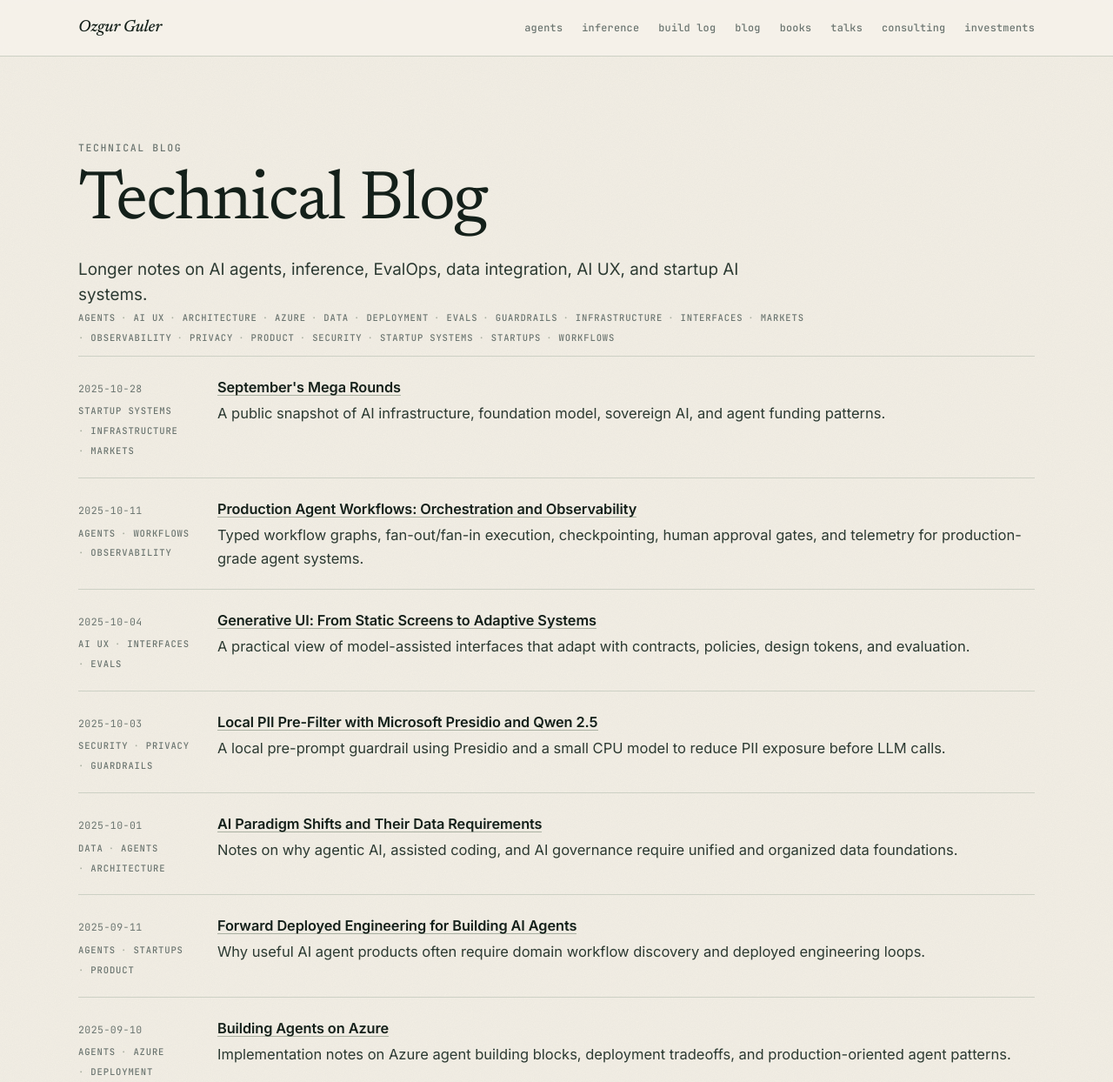
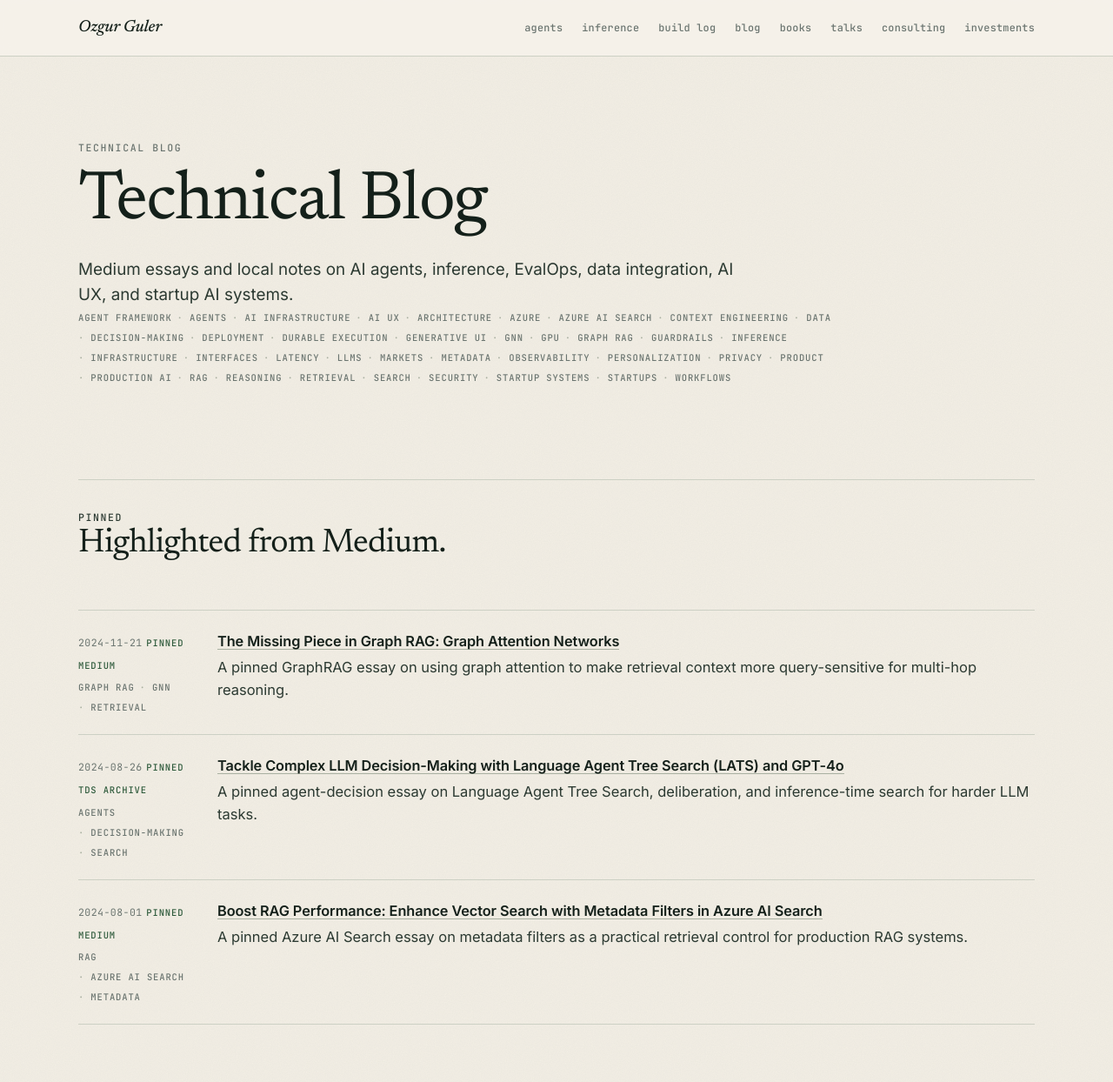
Before and after one commit to ozgurgulerx/ai-prime-directive, an Astro site in the folder site/: page /blog in a window 1280 px wide. Shown: the top 1244 px of the page at 87% size. Built offline with nearby package versions, Linux system fonts and the light colour scheme; Astro itself is replaced by a stand-in of ours.

Commit message:
feat: sync technical blog with Medium posts

```diff
--- a/site/src/components/PostList.astro
+++ b/site/src/components/PostList.astro
@@ -9,6 +9,9 @@ interface Item {
     date: Date;
     summary: string;
     tags: string[];
+    sourceUrl?: string;
+    publication?: string;
+    pinned?: boolean;
   };
 }
 
@@ -19,7 +22,8 @@ interface Props {
 
 const { items, limit } = Astro.props;
 const shown = limit ? items.slice(0, limit) : items;
-const pathFor = (item: Item) => withBase(`${item.collection}/${item.id}/`);
+const pathFor = (item: Item) => item.data.sourceUrl ?? withBase(`${item.collection}/${item.id}/`);
+const isExternal = (item: Item) => pathFor(item).startsWith("http");
 ---
 
 <div class="rows">
@@ -27,12 +31,18 @@ const pathFor = (item: Item) => withBase(`${item.collection}/${item.id}/`);
     <article class="row-card">
       <div>
         <time class="meta" datetime={item.data.date.toISOString()}>{item.data.date.toISOString().slice(0, 10)}</time>
+        {item.data.pinned && <span class="status">Pinned</span>}
+        {item.data.publication && <span class="status">{item.data.publication}</span>}
         <div class="chips">
           {item.data.tags.slice(0, 3).map((tag) => <span class="chip">{tag}</span>)}
         </div>
       </div>
       <div>
-        <h3><a href={pathFor(item)}>{item.data.title}</a></h3>
+        <h3>
+          <a href={pathFor(item)} target={isExternal(item) ? "_blank" : null} rel={isExternal(item) ? "noopener" : null}>
+            {item.data.title}
+          </a>
+        </h3>
         <p>{item.data.summary}</p>
       </div>
     </article>
--- a/site/src/content.config.ts
+++ b/site/src/content.config.ts
@@ -12,6 +12,8 @@ const blog = defineCollection({
     summary: z.string(),
     tags,
     sourceUrl: z.string().optional(),
+    publication: z.string().optional(),
+    pinned: z.boolean().optional(),
   }),
 });
 
--- /dev/null
+++ b/site/src/content/blog/agent-framework-credit-underwriting.md
@@ -0,0 +1,10 @@
+---
+title: "Building Production AI with Microsoft's Agent Framework: Credit Underwriting Case Study"
+date: 2025-10-11
+summary: "Typed workflow graphs, multi-agent fan-out, HITL, telemetry, and UI feedback loops in a credit-underwriting demo."
+tags: ["agents", "agent framework", "production ai"]
+sourceUrl: "https://medium.com/microsoftazure/building-production-ai-with-microsofts-agent-framework-credit-underwriting-case-study-a40d8335d4ed"
+publication: "Microsoft Azure"
+---
+
+Medium case study showing Agent Framework as a typed, observable workflow layer for multi-agent financial-services automation.
--- /dev/null
+++ b/site/src/content/blog/azure-ai-search-metadata-filters.md
@@ -0,0 +1,11 @@
+---
+title: "Boost RAG Performance: Enhance Vector Search with Metadata Filters in Azure AI Search"
+date: 2024-08-01
+summary: "A pinned Azure AI Search essay on metadata filters as a practical retrieval control for production RAG systems."
+tags: ["rag", "azure ai search", "metadata"]
+sourceUrl: "https://medium.com/@343544/improve-rag-performance-with-document-metadata-filters-for-vector-search-on-azureai-3af3bce6708c"
+publication: "Medium"
+pinned: true
+---
+
+Pinned Medium essay on using metadata filters to narrow vector search and improve production RAG retrieval quality.
--- /dev/null
+++ b/site/src/content/blog/building-agent-harnesses-durable-extensions.md
@@ -0,0 +1,10 @@
+---
+title: "Building Agent Harnesses with Microsoft Agent-Framework Durable Extensions"
+date: 2026-04-16
+summary: "How durable runtime contracts bound long-running agent behavior with state, approvals, checkpointing, and recovery."
+tags: ["agents", "azure", "durable execution"]
+sourceUrl: "https://medium.com/microsoftazure/building-agent-harnesses-with-microsoft-agent-framework-durable-extensions-659e0d7afddd"
+publication: "Microsoft Azure"
+---
+
+Medium essay on agent harnesses, Durable Task extensions, approvals, runtime state, and production-grade execution contracts.
--- /dev/null
+++ b/site/src/content/blog/context-engineering-agent-framework-context-provider.md
@@ -0,0 +1,10 @@
+---
+title: "Context Engineering with Microsoft Agent Framework's Context Provider API"
+date: 2025-12-15
+summary: "Context engineering as a bounded prompt-assembly control surface for short-term memory, persistent memory, retrieval, and policy."
+tags: ["agents", "context engineering", "azure"]
+sourceUrl: "https://medium.com/microsoftazure/context-engineering-with-microsoft-agent-frameworks-context-provider-api-dcf083daa8be"
+publication: "Microsoft Azure"
+---
+
+Medium essay on Agent Framework context providers, memory capsules, Mem0, Azure AI Search, and policy-controlled context assembly.
--- /dev/null
+++ b/site/src/content/blog/fixing-sparse-retrieval-raptor.md
@@ -0,0 +1,10 @@
+---
+title: "Fixing Sparse Retrieval with RAPTOR on Azure AI Search"
+date: 2025-11-18
+summary: "A practical RAPTOR pattern for sparse retrieval when relevant context is distributed across many documents."
+tags: ["rag", "azure ai search", "retrieval"]
+sourceUrl: "https://medium.com/microsoftazure/fixing-sparse-retrieval-with-raptor-on-azure-ai-search-4d540dd3bd43"
+publication: "Microsoft Azure"
+---
+
+Medium essay on hierarchical summaries, tree-organized retrieval, and Azure AI Search implementation details for sparse retrieval tasks.
--- a/site/src/content/blog/generative-ui.md
+++ b/site/src/content/blog/generative-ui.md
@@ -1,8 +1,10 @@
 ---
-title: "Generative UI: From Static Screens to Adaptive Systems"
-date: 2025-10-04
-summary: "A practical view of model-assisted interfaces that adapt with contracts, policies, design tokens, and evaluation."
-tags: ["ai ux", "interfaces", "evals"]
+title: "Generative UI"
+date: 2025-10-05
+summary: "Adaptive interface notes on turning user intent and engagement context into typed UI schemas that remain governable."
+tags: ["ai ux", "generative ui", "interfaces"]
+sourceUrl: "https://343544.medium.com/generative-ui-591a6695d084"
+publication: "Medium"
 ---
 
 Generative UI should not mean arbitrary interface generation. It needs contracts, evaluation, policy boundaries, and reusable design primitives that keep adaptive systems legible.
--- /dev/null
+++ b/site/src/content/blog/graph-rag-attention-networks.md
@@ -0,0 +1,11 @@
+---
+title: "The Missing Piece in Graph RAG: Graph Attention Networks"
+date: 2024-11-21
+summary: "A pinned GraphRAG essay on using graph attention to make retrieval context more query-sensitive for multi-hop reasoning."
+tags: ["graph rag", "gnn", "retrieval"]
+sourceUrl: "https://medium.com/@343544/the-missing-piece-in-graph-rag-graph-attention-networks-f50cb9857895"
+publication: "Medium"
+pinned: true
+---
+
+Pinned Medium essay on GraphRAG, graph attention networks, and query-sensitive graph retrieval.
--- /dev/null
+++ b/site/src/content/blog/lats-gpt4o.md
@@ -0,0 +1,11 @@
+---
+title: "Tackle Complex LLM Decision-Making with Language Agent Tree Search (LATS) and GPT-4o"
+date: 2024-08-26
+summary: "A pinned agent-decision essay on Language Agent Tree Search, deliberation, and inference-time search for harder LLM tasks."
+tags: ["agents", "decision-making", "search"]
+sourceUrl: "https://medium.com/data-science/tackle-complex-llm-decision-making-with-language-agent-tree-search-lats-gpt4-o-0bc648c46ea4"
+publication: "TDS Archive"
+pinned: true
+---
+
+Pinned Medium essay on LATS, GPT-4o, and structured search for complex LLM decision-making.
--- /dev/null
+++ b/site/src/content/blog/march-26-ai-funding-infrastructure.md
@@ -0,0 +1,10 @@
+---
+title: "March '26 AI Funding: Infrastructure Up, App Layer Down"
+date: 2026-04-01
+summary: "Market notes on AI capital concentrating around infrastructure, frontier labs, physical AI, and harder technical moats."
+tags: ["markets", "ai infrastructure", "startups"]
+sourceUrl: "https://medium.com/microsoftazure/march-26-ai-funding-infrastructure-up-app-layer-down-9b2af2ede81d"
+publication: "Microsoft Azure"
+---
+
+Medium essay tracking March 2026 AI funding patterns across infrastructure, application-layer startups, and technical bottlenecks.
--- /dev/null
+++ b/site/src/content/blog/rag-shifts-production-ai-2026.md
@@ -0,0 +1,10 @@
+---
+title: "10 RAG Shifts Redefining Production AI in 2026"
+date: 2026-03-19
+summary: "A systems view of RAG moving toward composable retrieval, late interaction, graph reasoning, freshness, and orchestration."
+tags: ["rag", "retrieval", "production ai"]
+sourceUrl: "https://medium.com/microsoftazure/10-rag-shifts-redefining-production-ai-in-2026-7acbdd66076c"
+publication: "Microsoft Azure"
+---
+
+Medium essay distilling current retrieval and RAG architecture shifts for production AI systems.
--- /dev/null
+++ b/site/src/content/blog/reasoning-over-features-personalisation.md
@@ -0,0 +1,10 @@
+---
+title: "Reasoning over Features, Not Identities for Personalisation"
+date: 2025-10-24
+summary: "Notes on using features and segmentation as safer inputs for reasoning-based personalization systems."
+tags: ["personalization", "reasoning", "llms"]
+sourceUrl: "https://343544.medium.com/reasoning-over-features-not-identities-for-personalisation-030b2090c54a"
+publication: "Medium"
+---
+
+Medium essay on personalization patterns that reason over product and behavior features rather than user identity.
--- a/site/src/content/blog/septembers-mega-rounds.md
+++ b/site/src/content/blog/septembers-mega-rounds.md
@@ -3,6 +3,8 @@ title: "September's Mega Rounds"
 date: 2025-10-28
 summary: "A public snapshot of AI infrastructure, foundation model, sovereign AI, and agent funding patterns."
 tags: ["startup systems", "infrastructure", "markets"]
+sourceUrl: "https://343544.medium.com/septembers-mega-rounds-1d1f9c772a2e"
+publication: "Medium"
 ---
 
 AI capital has been concentrating around model leaders, infrastructure moats, GPU clouds, sovereign AI build-outs, and higher bars for early-stage agent startups.
--- /dev/null
+++ b/site/src/content/blog/topological-hardening-inference-latency.md
@@ -0,0 +1,10 @@
+---
+title: "Stop Blaming the Model: Topological Hardening for Predictable Inference Latency"
+date: 2025-12-09
+summary: "Inference latency as a topology problem: placement, routing, queues, batching, and system-level control around model serving."
+tags: ["inference", "latency", "gpu"]
+sourceUrl: "https://343544.medium.com/stop-blaming-the-model-topological-hardening-for-predictable-inference-latency-aa6d658f087e"
+publication: "Medium"
+---
+
+Medium essay from the inference-engineering series on making latency predictable through system topology rather than model blame.
--- a/site/src/pages/blog/index.astro
+++ b/site/src/pages/blog/index.astro
@@ -5,14 +5,36 @@ import PostList from "@/components/PostList.astro";
 
 const posts = (await getCollection("blog")).sort((a, b) => b.data.date.valueOf() - a.data.date.valueOf());
 const tags = [...new Set(posts.flatMap((post) => post.data.tags))].sort();
+const pinned = posts.filter((post) => post.data.pinned);
+const recent = posts.filter((post) => !post.data.pinned);
 ---
 
 <BaseLayout title="Technical Blog" description="Longer notes on AI agents, inference, EvalOps, data integration, AI UX, and startup AI systems.">
   <section class="hero">
     <p class="eyebrow">Technical blog</p>
     <h1>Technical Blog</h1>
-    <p class="lede">Longer notes on AI agents, inference, EvalOps, data integration, AI UX, and startup AI systems.</p>
+    <p class="lede">Medium essays and local notes on AI agents, inference, EvalOps, data integration, AI UX, and startup AI systems.</p>
     <div class="chips">{tags.map((tag) => <span class="chip">{tag}</span>)}</div>
   </section>
-  <PostList items={posts} />
+
+  <section class="section">
+    <div class="section-head">
+      <div>
+        <p class="eyebrow">Pinned</p>
+        <h2>Highlighted from Medium.</h2>
+      </div>
+    </div>
+    <PostList items={pinned} />
+  </section>
+
+  <section class="section">
+    <div class="section-head">
+      <div>
+        <p class="eyebrow">Latest</p>
+        <h2>Published posts.</h2>
+      </div>
+      <a class="button" href="https://medium.com/@343544" target="_blank" rel="noopener">Medium profile</a>
+    </div>
+    <PostList items={recent} />
+  </section>
 </BaseLayout>
--- a/site/src/pages/index.astro
+++ b/site/src/pages/index.astro
@@ -94,6 +94,8 @@ const recentBlog = blog.slice(0, 4);
 const recentBuild = buildLog.slice(0, 4);
 const fmtDate = (d: Date) => d.toISOString().slice(0, 10);
 const pad2 = (n: number) => String(n).padStart(2, "0");
+const postHref = (post: CollectionEntry<"blog">) => post.data.sourceUrl ?? withBase(`blog/${post.id.replace(/\.md$/, "")}/`);
+const postExternal = (post: CollectionEntry<"blog">) => postHref(post).startsWith("http");
 ---
 
 <BaseLayout
@@ -240,7 +242,7 @@ const pad2 = (n: number) => String(n).padStart(2, "0");
         <ul class="dated-list">
           {recentBlog.map((post) => (
             <li>
-              <a href={withBase(`blog/${post.id.replace(/\.md$/, "")}/`)}>
+              <a href={postHref(post)} target={postExternal(post) ? "_blank" : null} rel={postExternal(post) ? "noopener" : null}>
                 <time datetime={post.data.date.toISOString()}>{fmtDate(post.data.date)}</time>
                 <span>
                   <span class="dl-title">{post.data.title}</span>
```
Also changed, not shown: site/scripts/smoke-test.mjs (+16 -0 lines), site/src/layouts/PostLayout.astro (+11 -1 lines), site/src/pages/blog/[...slug].astro (+9 -1 lines).
